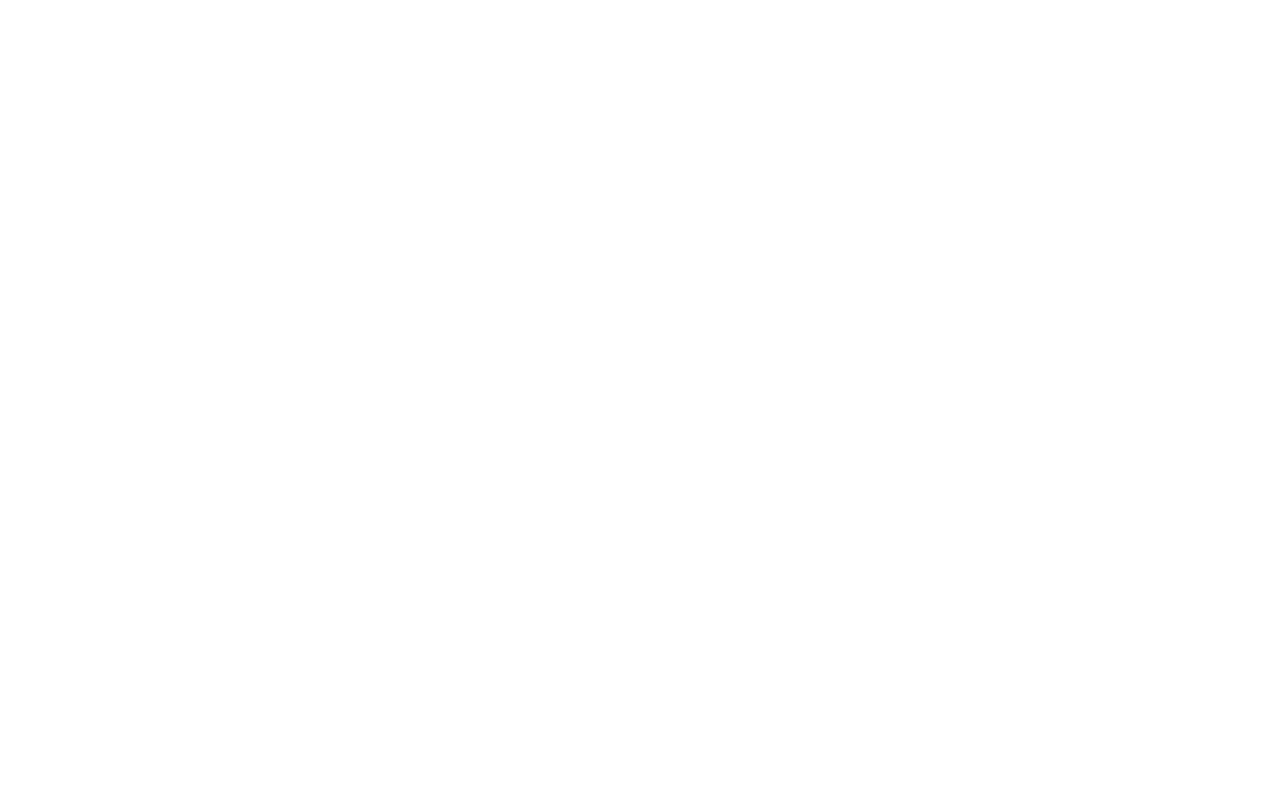
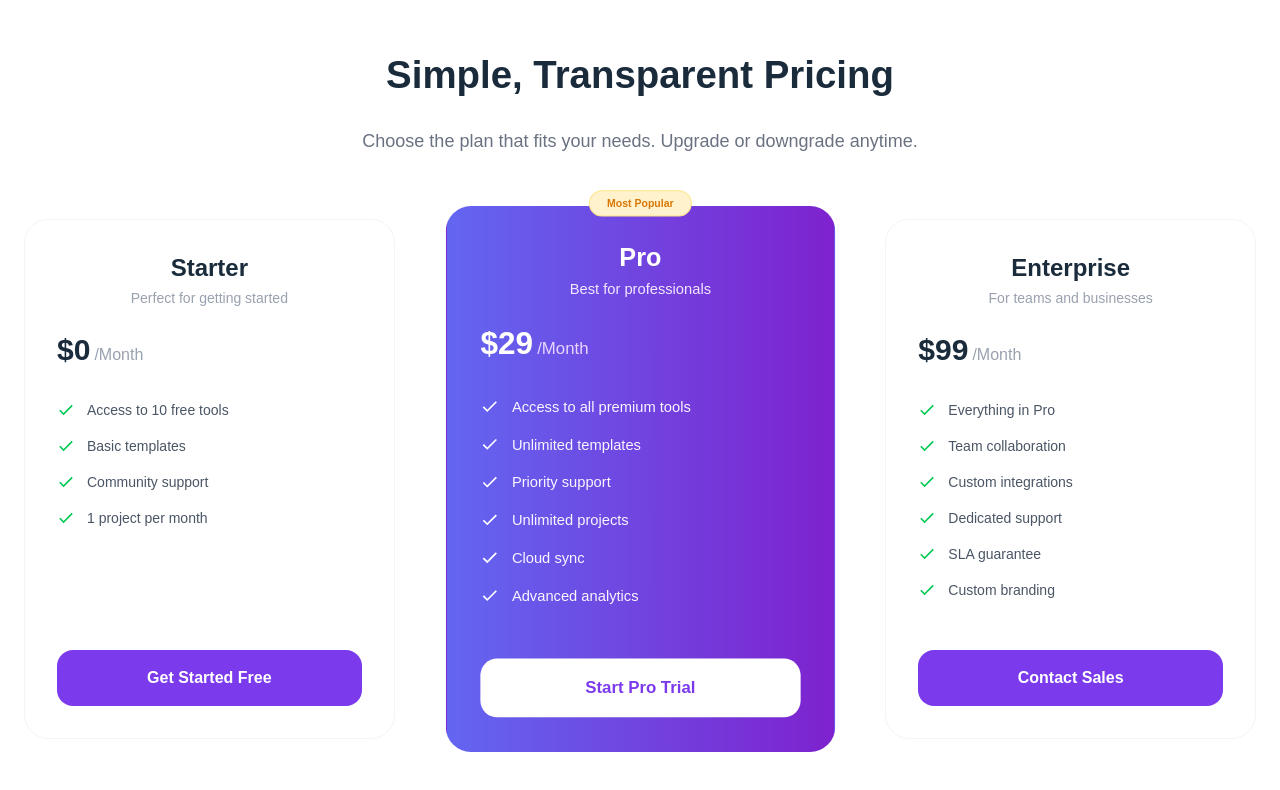
Before and after one commit to shakirhussaindev/Digital-Tools, a React (Vite) app: page / in a window 1280 px wide. Shown: the part 3210-4000 px from the top of the page. Before the commit the page ends 3182 px from the top, so only its background shows below. Built offline with nearby package versions, Linux system fonts and the light colour scheme.

Commit message:
feat pricing plan

```diff
--- a/src/App.jsx
+++ b/src/App.jsx
@@ -4,6 +4,7 @@
 import Stat from './components/stat/Stat';
 import Tools from './components/tools/Tools';
 import GetStarted from './components/GetStarted';
+import Pricing from './components/pricing/Pricing';
 
 const productsFetch = async () => {
   const res = await fetch("/products.json")
@@ -23,6 +24,7 @@
         <Tools fetchProduct={fetchProduct} cardArr={cardArr} setCardArr={setCardArr}/>
       </Suspense>
       <GetStarted/>
+      <Pricing/>
     </div>
   );
 };
--- a/src/components/GetStarted.jsx
+++ b/src/components/GetStarted.jsx
@@ -31,7 +31,7 @@
       <div className="max-w-7xl mx-auto text-center">
 
         <div className="mb-16">
-          <h2 className="text-5xl font-extrabold text-[#111827] mb-4">
+          <h2 className="text-[clamp(1.5rem,3vw,3rem)] font-extrabold text-[#111827] mb-4">
             Get Started In 3 Steps
           </h2>
           <p className="text-gray-500 text-lg">
--- /dev/null
+++ b/src/components/pricing/Pricing.jsx
@@ -0,0 +1,74 @@
+import React from "react";
+import PricingCard from "./PricingCard";
+
+const Pricing = () => {
+  const pricingData = [
+    {
+      plan: "Starter",
+      price: "0",
+      description: "Perfect for getting started",
+      features: [
+        "Access to 10 free tools",
+        "Basic templates",
+        "Community support",
+        "1 project per month",
+      ],
+      buttonText: "Get Started Free",
+    },
+    {
+      plan: "Pro",
+      price: "29",
+      description: "Best for professionals",
+      features: [
+        "Access to all premium tools",
+        "Unlimited templates",
+        "Priority support",
+        "Unlimited projects",
+        "Cloud sync",
+        "Advanced analytics",
+      ],
+      buttonText: "Start Pro Trial",
+      isPopular: true,
+      isGradient: true,
+    },
+    {
+      plan: "Enterprise",
+      price: "99",
+      description: "For teams and businesses",
+      features: [
+        "Everything in Pro",
+        "Team collaboration",
+        "Custom integrations",
+        "Dedicated support",
+        "SLA guarantee",
+        "Custom branding",
+      ],
+      buttonText: "Contact Sales",
+    },
+  ];
+
+  return (
+    <section className="lg:py-16 px-6">
+      <div className="max-w-7xl mx-auto text-center">
+        {/* Header Content */}
+        <div className="mb-16">
+          <h2 className="text-[clamp(1.7rem,3vw,3rem)] font-extrabold text-[#1a2b3c] mb-6">
+            Simple, Transparent Pricing
+          </h2>
+          <p className="text-gray-500 md:text-lg text-base">
+            Choose the plan that fits your needs. Upgrade or downgrade anytime.
+          </p>
+        </div>
+
+        {/* Pricing Grid */}
+        <div className="grid grid-cols-1 md:grid-cols-3 gap-15 items-center">
+          {pricingData.map((item, index) => (
+            <PricingCard key={index} {...item} />
+          ))}
+        </div>
+      </div>
+    </section>
+  );
+};
+
+export default Pricing;
--- /dev/null
+++ b/src/components/pricing/PricingCard.jsx
@@ -0,0 +1,74 @@
+import React from "react";
+import { IoMdCheckmark } from "react-icons/io";
+
+const PricingCard = ({
+  plan,
+  price,
+  description,
+  features,
+  buttonText,
+  isPopular,
+  isGradient,
+}) => {
+  return (
+    <div
+      className={`relative h-130 p-8 rounded-3xl border flex flex-col transition-all duration-300
+      ${
+        isGradient
+          ? "myGradient text-white border-transparent scale-105 z-10"
+          : "bg-white text-[#1a2b3c] border-gray-100 hover:shadow-xl"
+      }`}
+    >
+      {/* Most Popular Badge */}
+      {isPopular && (
+        <div className="absolute -top-4 left-1/2 -translate-x-1/2 bg-[#fff2cc] text-[#d97706] text-[10px] font-bold py-1 px-4 rounded-full border border-[#fde68a]">
+          Most Popular
+        </div>
+      )}
+
+      <div className="mb-6">
+        <h3 className="text-2xl font-bold mb-1">{plan}</h3>
+        <p
+          className={`text-sm ${isGradient ? "text-purple-100" : "text-gray-400"}`}
+        >
+          {description}
+        </p>
+      </div>
+
+      <div className="mb-8 flex items-baseline gap-1">
+        <span className="text-3xl font-bold">${price}</span>
+        <span
+          className={`${isGradient ? "text-purple-200" : "text-gray-400"} font-medium`}
+        >
+          /Month
+        </span>
+      </div>
+
+      <ul className="space-y-4 mb-10 flex-grow text-left">
+        {features.map((feature, index) => (
+          <li key={index} className="flex items-center gap-3 text-sm">
+            <IoMdCheckmark
+              className={`text-lg ${isGradient ? "text-white" : "text-green-500"}`}
+            />
+            <span className={isGradient ? "text-purple-50" : "text-gray-600"}>
+              {feature}
+            </span>
+          </li>
+        ))}
+      </ul>
+
+      <button
+        className={`w-full py-4 rounded-2xl font-bold transition-colors
+        ${
+          isGradient
+            ? "bg-white text-[#7c3aed] hover:bg-gray-50"
+            : "bg-[#7c3aed] text-white hover:bg-[#6d28d9]"
+        }`}
+      >
+        {buttonText}
+      </button>
+    </div>
+  );
+};
+
+export default PricingCard;
--- a/src/components/tools/products/Card.jsx
+++ b/src/components/tools/products/Card.jsx
@@ -28,7 +28,7 @@
     }
   }
   return (
-    <div className="border border-[#e9e9e9] rounded-2xl px-6 pb-6 pt-2.5 shadow-sm relative space-y-4">
+    <div className="border border-[#e9e9e9] rounded-2xl px-6 pb-6 pt-2.5 shadow-sm hover:shadow-lg relative space-y-4">
       <span
         className={`absolute right-6 py-1.5 px-3 rounded-full ${badgeColor(product.badge)}`}
       >
```
